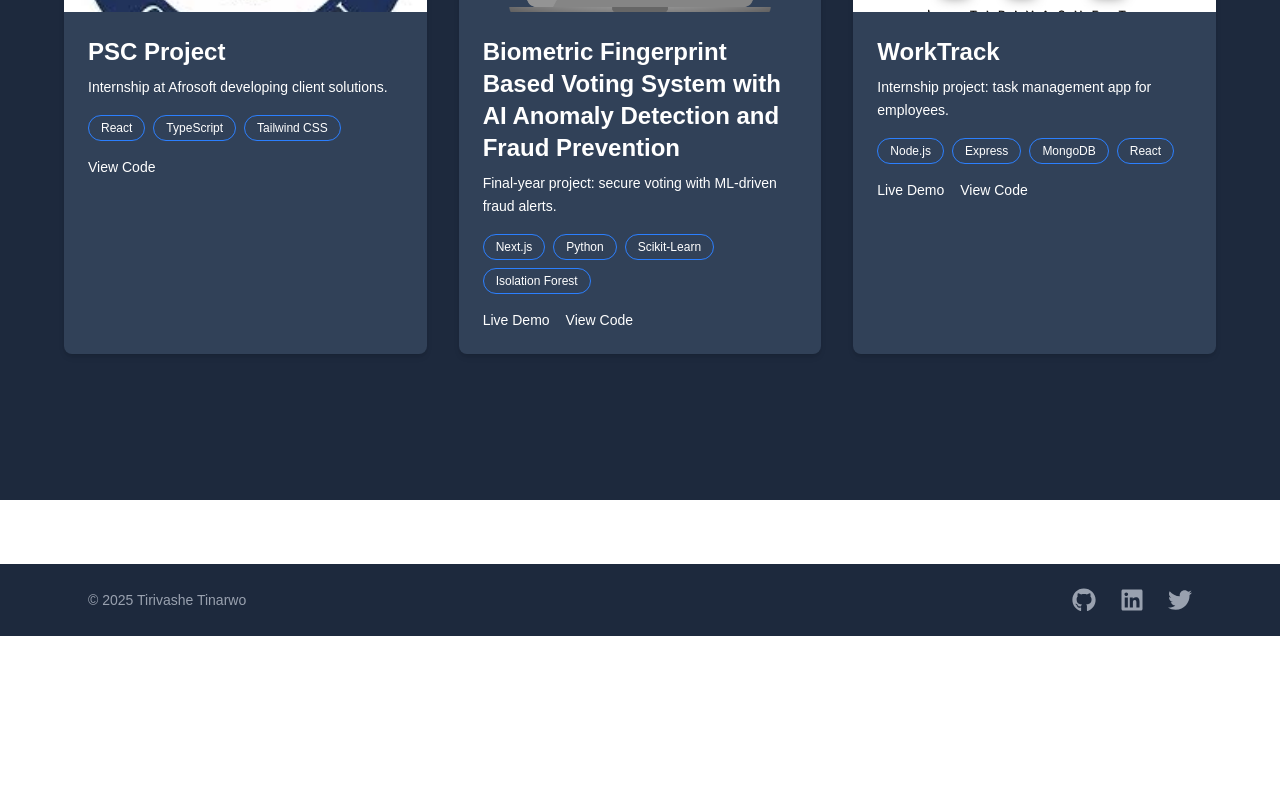
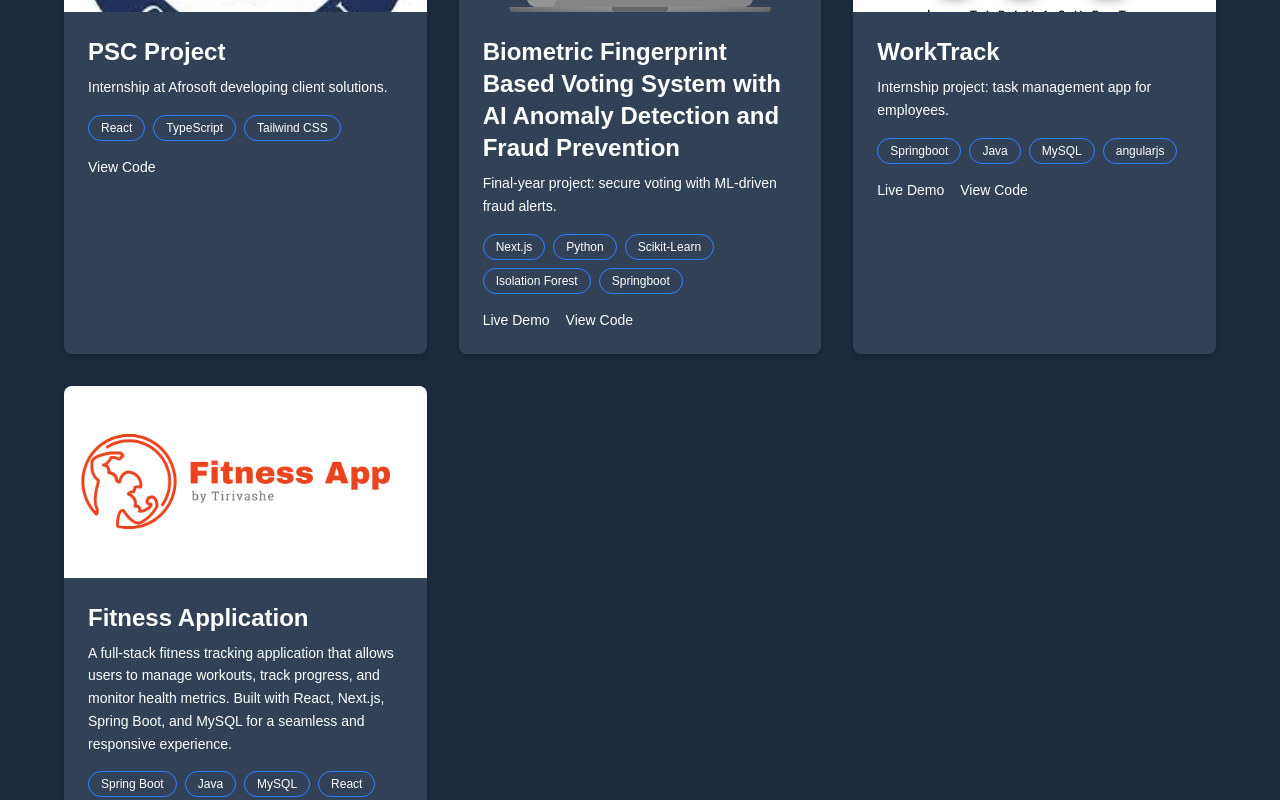
Before and after one commit to tirivashe78/my-portfolio, a Next.js app: page /projects in a window 1280 px wide. Shown: the part 380-1180 px from the top of the page. Before the commit the page ends 1016 px from the top, so only its background shows below. Built offline with nearby package versions, Linux system fonts and the light colour scheme.

Commit message:
added fitness app

```diff
--- a/src/app/about/page.tsx
+++ b/src/app/about/page.tsx
@@ -45,11 +45,11 @@ const personalInfo = [
 const techCategories = [
   {
     title: "Programming Languages",
-    items: ["Java", "SQL"],
+    items: ["Java", "SQL", "Python"],
   },
   {
     title: "Frameworks & Libraries",
-    items: ["Spring Boot", "JDBC", "Angular"],
+    items: ["Spring Boot", "JDBC", "Angular","Next.js"],
   },
   {
     title: "Database Management",
--- a/src/app/projects/page.tsx
+++ b/src/app/projects/page.tsx
@@ -27,7 +27,7 @@ const projects: Project[] = [
   {
     title: "Biometric Fingerprint Based Voting System with AI Anomaly Detection and Fraud Prevention",
     description: "Final‑year project: secure voting with ML‑driven fraud alerts.",
-    tech: ["Next.js", "Python", "Scikit‑Learn", "Isolation Forest"],
+    tech: ["Next.js", "Python", "Scikit‑Learn", "Isolation Forest","Springboot"],
     imageUrl: "/projects/logo2.png",
     liveUrl: "https://your-voting-demo.vercel.app",
     repoUrl: "https://github.com/tirivashe78/my-biometric-voting-system",
@@ -35,11 +35,20 @@ const projects: Project[] = [
   {
     title: "WorkTrack",
     description: "Internship project: task management app for employees.",
-    tech: ["Node.js", "Express", "MongoDB", "React"],
+    tech: ["Springboot", "Java", "MySQL", "angularjs"],
     imageUrl: "/projects/worktrack.jpg",
     liveUrl: "https://your-worktrack-demo.vercel.app",
-    repoUrl: "https://github.com/your-username/worktrack",
+    repoUrl: "https://github.com/tirivashe78/work-track-backend",
   },
+  {
+  title: "Fitness Application",
+  description:
+    "A full-stack fitness tracking application that allows users to manage workouts, track progress, and monitor health metrics. Built with React, Next.js, Spring Boot, and MySQL for a seamless and responsive experience.",
+  tech: ["Spring Boot", "Java", "MySQL", "React", "Next.js"],
+  imageUrl: "/projects/fitness.png",
+  liveUrl: "https://your-fitness-app.vercel.app", // Replace with actual live URL when deployed
+  repoUrl: "https://github.com/tirivashe78/fitness-tracker",
+},
 ];
 
 // Define a properly typed spring transition
```
Also changed, not shown: public/projects/Fitness.png (added).
